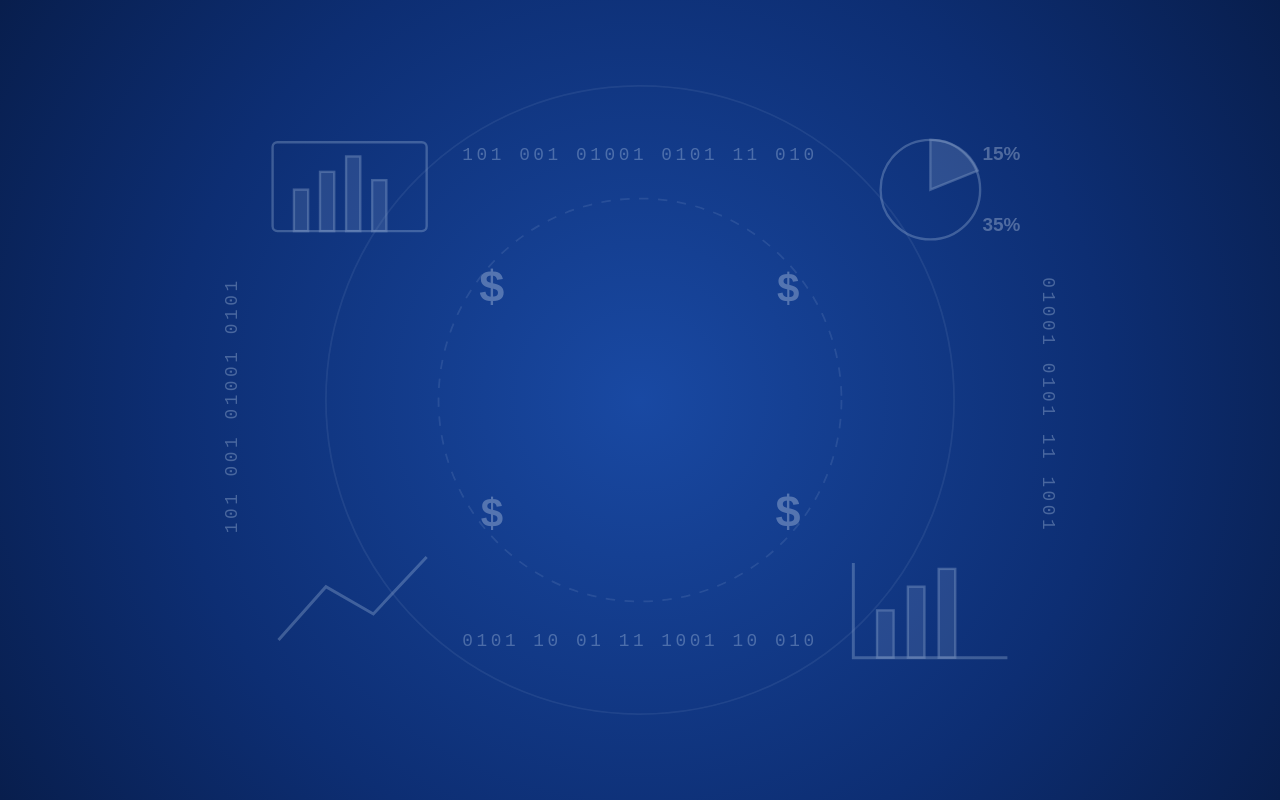
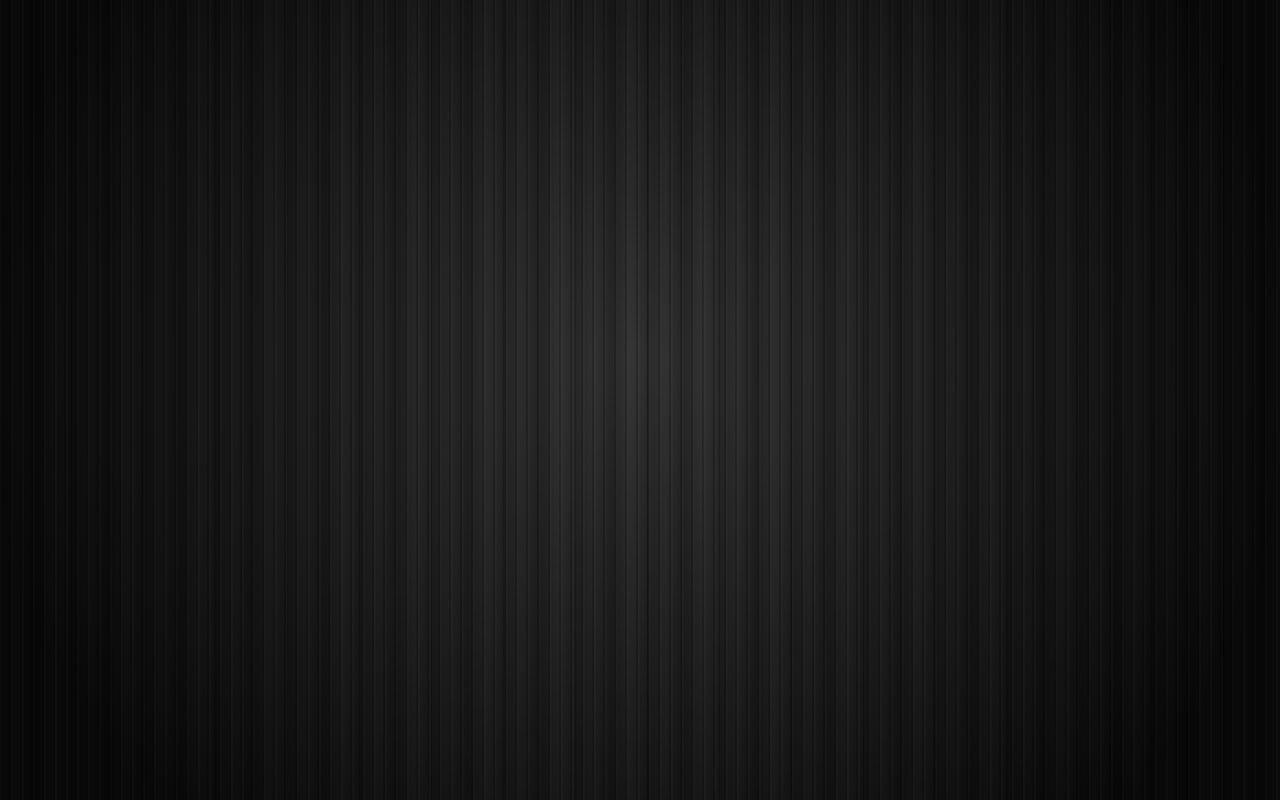
Before and after one commit to surveyor-saroar/Video-5, a plain HTML site: page index.html in a window 1280 px wide. Drawn offline with Linux system fonts and the light colour scheme.

Commit message:
Update index.html

```diff
--- a/index.html
+++ b/index.html
@@ -3,7 +3,7 @@
 <head>
   <meta charset="UTF-8" />
   <meta name="viewport" content="width=device-width, initial-scale=1.0" />
-  <title>index.html - Center Aligned Signs Background</title>
+  <title>index.html - Dark Wood Plank Background</title>
   <style>
     * {
       box-sizing: border-box;
@@ -22,27 +22,42 @@
       display: flex;
       align-items: center;
       justify-content: center;
-      background: radial-gradient(circle at 50% 50%, #1949a3 0%, #0d2e73 62%, #081e4d 100%);
-      font-family: 'Courier New', monospace, system-ui, sans-serif;
+      background-color: #0e0e0e;
+      font-family: system-ui, -apple-system, sans-serif;
     }
 
-    /* সেন্টার বরাবর সাজানো সাইন ও চার্ট ব্যাকগ্রাউন্ড লেয়ার */
-    .center-signs-bg {
+    /* ডার্ক কাঠের তক্তা ও ভিননেট ব্যাকগ্রাউন্ড লেয়ার */
+    .wood-bg {
       position: fixed;
       inset: 0;
       width: 100vw;
       height: 100vh;
       pointer-events: none;
-      opacity: 0.48;
-      display: flex;
-      align-items: center;
-      justify-content: center;
+      background:
+        radial-gradient(circle at 50% 45%, rgba(255, 255, 255, 0.08) 0%, rgba(0, 0, 0, 0.72) 85%),
+        repeating-linear-gradient(
+          90deg,
+          #191919 0px,
+          #222222 18px,
+          #161616 36px,
+          #252525 54px,
+          #1c1c1c 70px,
+          #0c0c0c 72px
+        );
     }
 
-    .center-signs-bg svg {
-      width: 100%;
-      height: 100%;
-      display: block;
+    /* সূক্ষ্ম উড-গ্রেইন টেক্সচার ওভারলে */
+    .wood-bg::after {
+      content: "";
+      position: absolute;
+      inset: 0;
+      background: repeating-linear-gradient(
+        90deg,
+        rgba(255, 255, 255, 0.025) 0px 2px,
+        transparent 2px 9px,
+        rgba(0, 0, 0, 0.25) 9px 11px
+      );
+      opacity: 0.75;
     }
 
     .stage {
@@ -67,59 +82,11 @@
 </head>
 <body>
 
-  <!-- ViewBox: 1200 x 675, সেন্টার পয়েন্ট: (600, 337.5) -->
-  <div class="center-signs-bg" aria-hidden="true">
-    <svg viewBox="0 0 1200 675" preserveAspectRatio="xMidYMid slice">
-      <!-- সেন্টার রেফারেন্স রিং -->
-      <circle cx="600" cy="337.5" r="170" fill="none" stroke="rgba(220, 238, 255, 0.22)" stroke-width="1.5" stroke-dasharray="8 8" />
-      <circle cx="600" cy="337.5" r="265" fill="none" stroke="rgba(220, 238, 255, 0.16)" stroke-width="1.5" />
-
-      <!-- সেন্টার ঘিরে বাইনারি (0101) সাইনসমূহ -->
-      <g fill="rgba(220, 238, 255, 0.6)" font-size="15" letter-spacing="3" text-anchor="middle">
-        <text x="600" y="135">101 001 01001 0101 11 010</text>
-        <text x="600" y="545">0101 10 01 11 1001 10 010</text>
-        <text x="260" y="342" transform="rotate(-90 260 342)">101 001 01001 0101</text>
-        <text x="940" y="342" transform="rotate(90 940 342)">01001 0101 11 1001</text>
-      </g>
-
-      <!-- সেন্টার ঘিরে চার্ট, গ্রাফ ও পার্সেন্টেজ সাইন -->
-      <g stroke="rgba(220, 238, 255, 0.5)" fill="none" stroke-width="2">
-        <!-- Top-Left Bar Chart aimed toward center -->
-        <rect x="290" y="120" width="130" height="75" rx="4" />
-        <rect x="308" y="160" width="12" height="35" fill="rgba(220,238,255,0.25)" />
-        <rect x="330" y="145" width="12" height="50" fill="rgba(220,238,255,0.25)" />
-        <rect x="352" y="132" width="12" height="63" fill="rgba(220,238,255,0.25)" />
-        <rect x="374" y="152" width="12" height="43" fill="rgba(220,238,255,0.25)" />
-
-        <!-- Top-Right Pie Chart -->
-        <circle cx="845" cy="160" r="42" />
-        <path d="M845,160 L845,118 A42,42 0 0,1 885,144 Z" fill="rgba(220,238,255,0.32)" />
-
-        <!-- Bottom-Left Line Graph -->
-        <polyline points="295,540 335,495 375,518 420,470" stroke-width="2.5" />
-
-        <!-- Bottom-Right Bar & Axis -->
-        <polyline points="780,475 780,555 910,555" stroke-width="2.5" />
-        <rect x="800" y="515" width="14" height="40" fill="rgba(220,238,255,0.25)" />
-        <rect x="826" y="495" width="14" height="60" fill="rgba(220,238,255,0.25)" />
-        <rect x="852" y="480" width="14" height="75" fill="rgba(220,238,255,0.25)" />
-      </g>
-
-      <!-- সেন্টার-সংলগ্ন $ ও % সাইনসমূহ -->
-      <g fill="rgba(235, 245, 255, 0.62)" font-family="sans-serif" font-weight="700" text-anchor="middle">
-        <text x="475" y="255" font-size="38">$</text>
-        <text x="725" y="255" font-size="34">$</text>
-        <text x="475" y="445" font-size="34">$</text>
-        <text x="725" y="445" font-size="38">$</text>
-        <text x="905" y="135" font-size="16">15%</text>
-        <text x="905" y="195" font-size="16">35%</text>
-      </g>
-    </svg>
-  </div>
+  <div class="wood-bg"></div>
 
   <div class="stage" id="stage">
     <section class="scene active" data-scene="0">
-      <!-- আপনার সিন ১-এর কন্টেন্ট সেন্টারে থাকবে -->
+      <!-- আপনার সিন ১-এর কন্টেন্ট এখানে যুক্ত হবে -->
     </section>
   </div>
 
```
